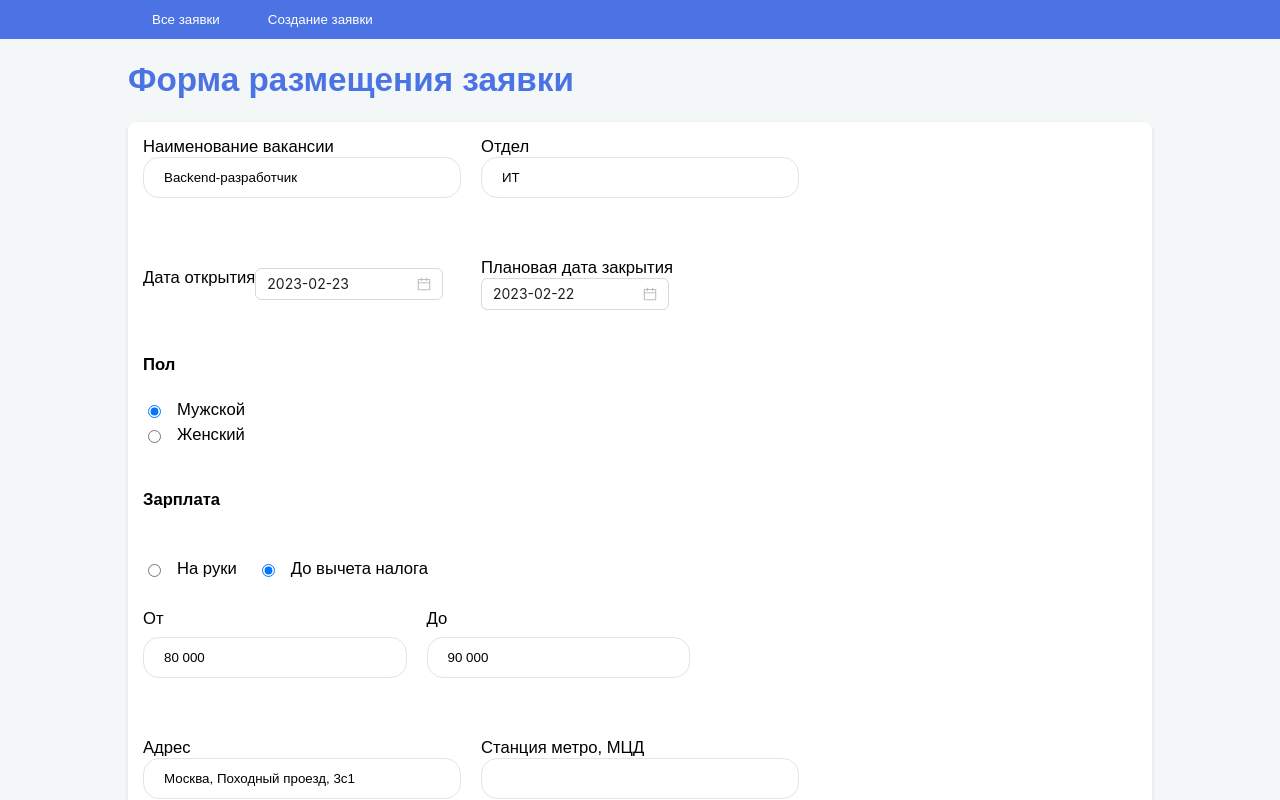
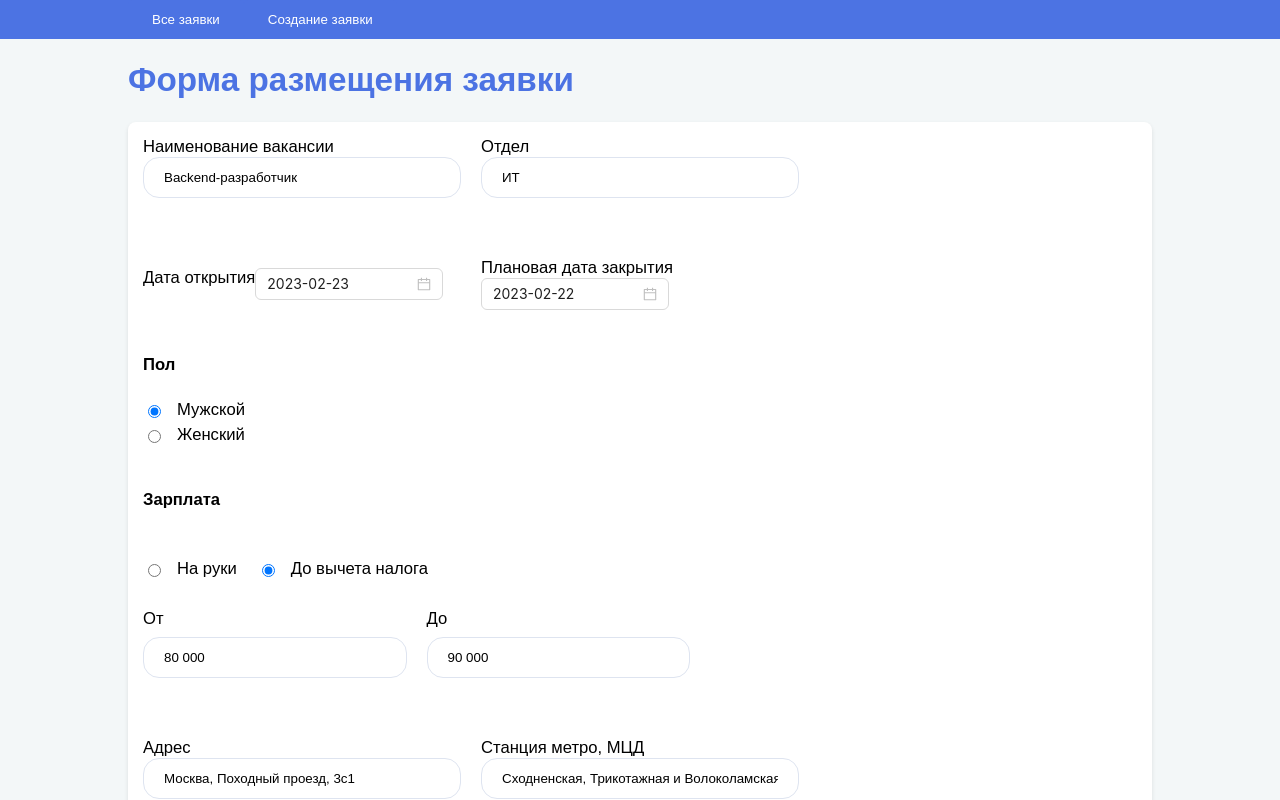
Before and after one commit to TromiUss/vacform, a React app: page / in a window 1280 px wide. Both pictures are taken after a click on the button 1105 px from the left and 150 px from the top of the page. Shown: the top 800 px of the page. Built offline with nearby package versions, Linux system fonts and the light colour scheme.

Commit message:
Update vac-edit-view.tsx

```diff
--- a/src/view/vac-edit-view.tsx
+++ b/src/view/vac-edit-view.tsx
@@ -135,13 +135,13 @@ const VacEditView: React.FC<VacEditViewProps> = ({
               </label>
 
               <label>Станция метро, МЦД
-                <Field type="text" name="under" />
+                <Field type="text" name="underground" />
               </label>
             </fieldset>
             <fieldset className="form-row-group">
               <label>Опыт работы
-                <Field type="text" name="skills" />
-                <ErrorMessage name="skills" component="div" />
+                <Field type="text" name="experience" />
+                <ErrorMessage name="experience" component="div" />
               </label>
 
               <label>График работы
```
